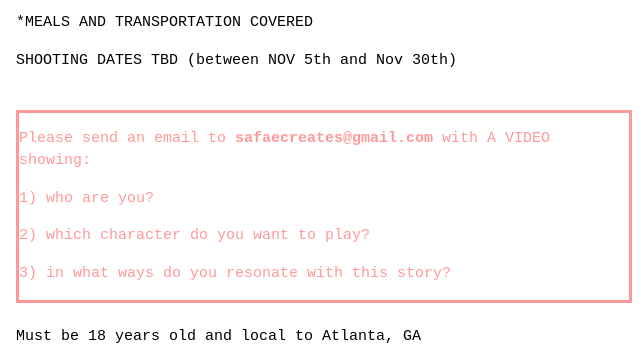
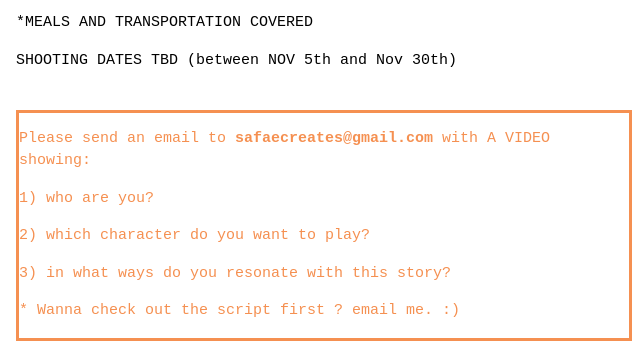
Before and after one commit to safaecreates/safaecreates.github.io, a plain HTML site: page casting-call.html in a window 1280 px wide. Shown: the part 630-975 px from the top of the page, 0-643 px from the left. Drawn offline with nearby package versions, Linux system fonts and the light colour scheme.

Commit message:
change color

```diff
--- a/casting-call.html
+++ b/casting-call.html
@@ -10,11 +10,11 @@
 body,h1, h4 {font-family:  'Courier New', Courier, monospace}
 h1 {letter-spacing: 6px}
 .w3-row-padding img {margin-bottom: 12px}
-.border {border-style:solid; color:#ff9999;}
+.border {border-style:solid; color:#F59051;}
 </style>
 <body>
 
-<!-- !PAGE CONTENT! -->
+<!-- !PAGE CONTENT! #D37539-->
 <div class="w3-content" style="max-width:1500px">
 
 <!-- Header -->
@@ -45,7 +45,7 @@ h1 {letter-spacing: 6px}
     <p>1) who are you?     </p>
     <p>2) which character do you want to play? </p>
     <p> 3) in what ways do you resonate with this story? </p>
-    <p>
+    <p> * Wanna check out the script first ? email me. :) </p>
     </div>
 
     <br>
@@ -79,6 +79,7 @@ h1 {letter-spacing: 6px}
       <p>1) who are you?     </p>
       <p>2) which character do you want to play? </p>
       <p> 3) in what ways do you resonate with this story? </p>
+
     </div>
 
 
```
